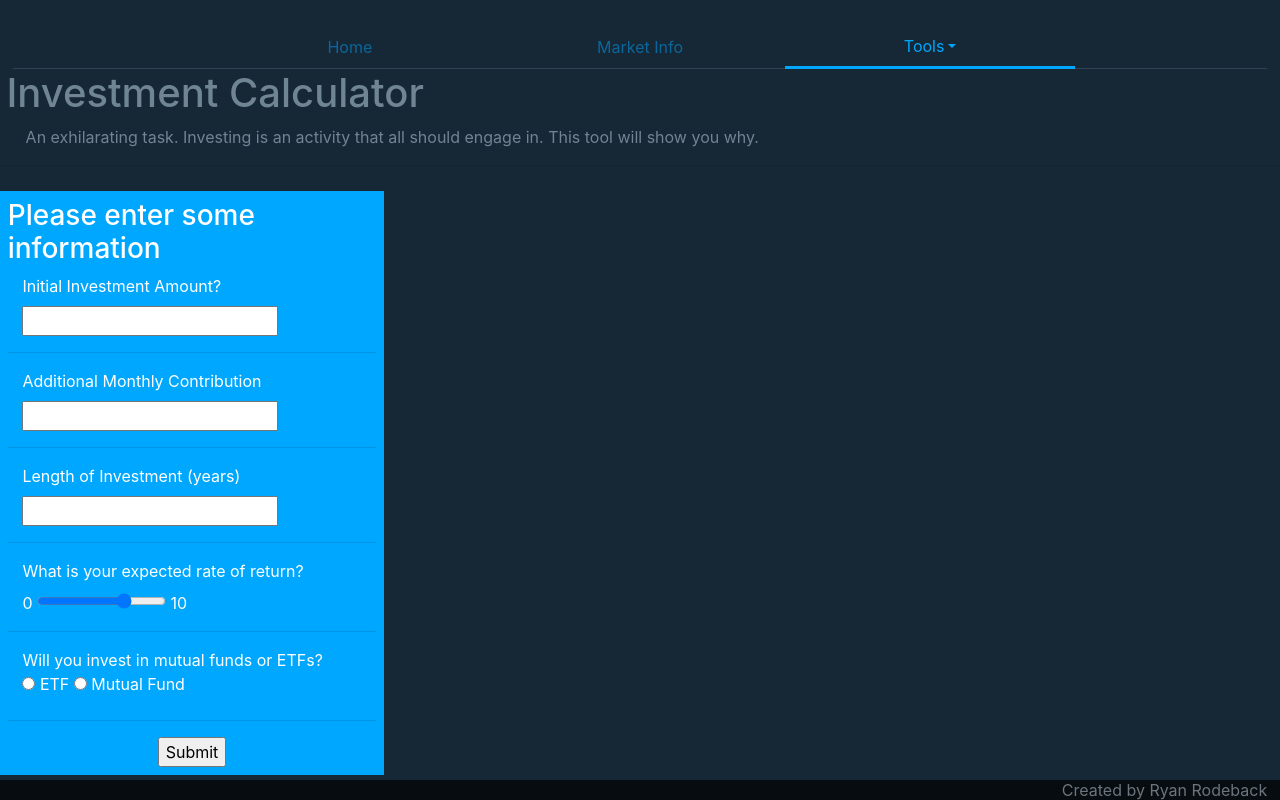
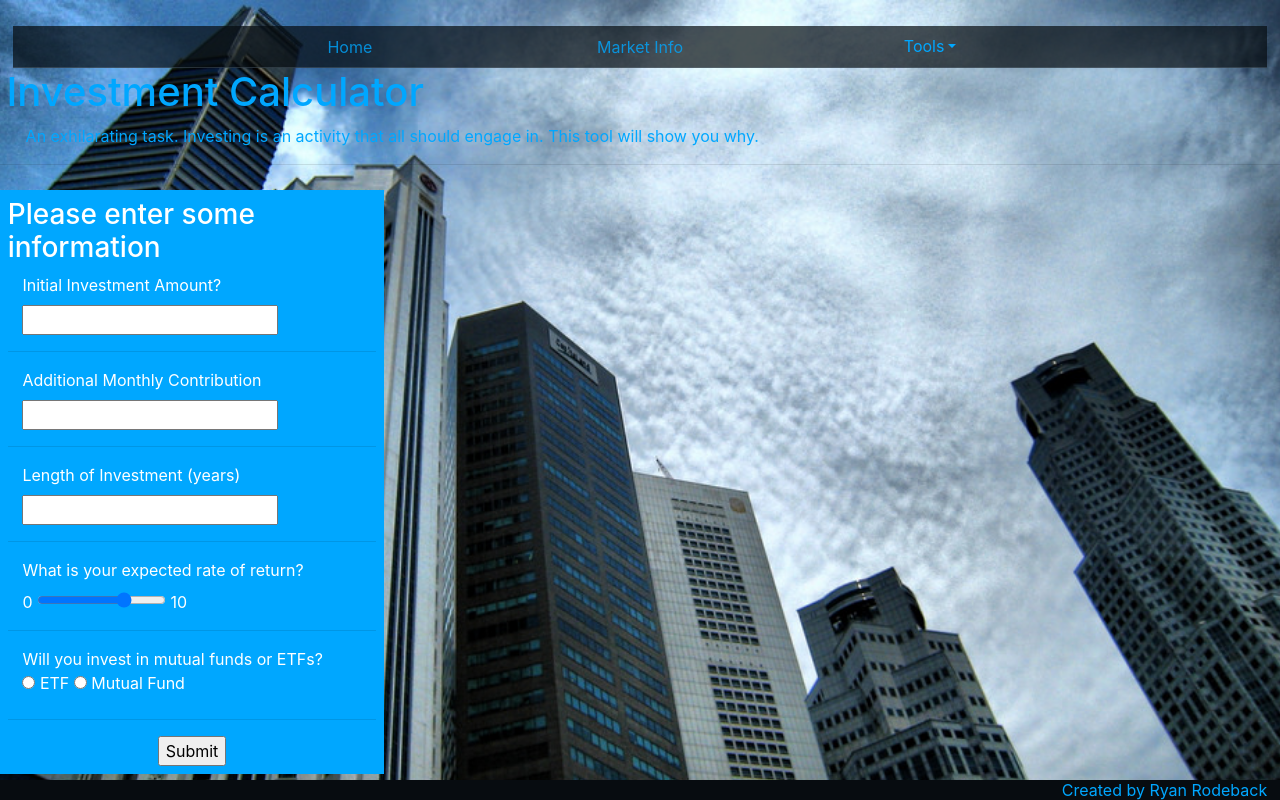
Before and after one commit to ryanrodeback/FinancialWebsite, a plain HTML site: page pages/InvestmentCalculator.html in a window 1280 px wide. Drawn offline with nearby package versions, Linux system fonts and the light colour scheme.

Commit message:
Another edit

```diff
--- a/css/styles.css
+++ b/css/styles.css
@@ -31,7 +31,8 @@ body {
 /************** Coloring *********************************/
 /* Text color */
 .h1, .h2, .h3, .h4, .h5, .h6, h1, h2, h3, h4, h5, h6, p, label, span {
-  color: #708594;
+  /*color: #708594; */
+  color: #00A7FF;
 }
 
 p {
@@ -66,22 +67,24 @@ h1 {
   padding-right: 15%;
   padding-left: 15%;
   margin-left: 1%;
-  margin-right: 1%
+  margin-right: 1%;
+  background-color: rgba(7, 12, 16, .7);
 }
 
 .nav-tabs .nav-link {
-  color: rgba(0, 167, 255, .5);
+  color: rgba(0, 167, 255, .8);
 }
 
 .nav-tabs .nav-link.active {
-  color: #00A7FF;
+  color: rgba(0, 167, 255, 1);
   background-color: #162736;
   border: 0px;
-  border-bottom: 3px solid #00A7FF;
+  border-bottom: 3px solid #white;
+  background: transparent;
 }
 
 .nav-tabs .nav-item.show .nav-link {
-  color: #00A7FF;
+  color: rgba(0, 167, 255, 1);
   background-color: #162736;
   border: 0px;
 }
@@ -154,3 +157,10 @@ form section {
   margin-bottom: 2%;
   padding-left: 0px;
 }
+
+body {
+  background-image: url("../financeSector.JPG");
+  background-size: cover;
+  background-position: center;
+  color: white;
+}
--- a/pages/InvestmentCalculator.html
+++ b/pages/InvestmentCalculator.html
@@ -78,7 +78,7 @@
 
 
   <footer class="footer">
-    <span class="text-muted">Created by Ryan Rodeback</span>
+    <a href="https://github.com/ryanrodeback/FinancialWebsite" rel="noopener noreferrer" target="_blank">Created by Ryan Rodeback</a>
   </footer>
 
   <script src="https://code.jquery.com/jquery-3.3.1.slim.min.js" integrity="sha384-q8i/X+965DzO0rT7abK41JStQIAqVgRVzpbzo5smXKp4YfRvH+8abtTE1Pi6jizo" crossorigin="anonymous"></script>
```
Also changed, not shown: index.html (+1 -1 lines), pages/BecomeDebtFree.html (+1 -1 lines), pages/DebtMortgageCalculator.html (+1 -1 lines), pages/MarketInfo.html (+1 -1 lines), financeSector.jpg (added).
